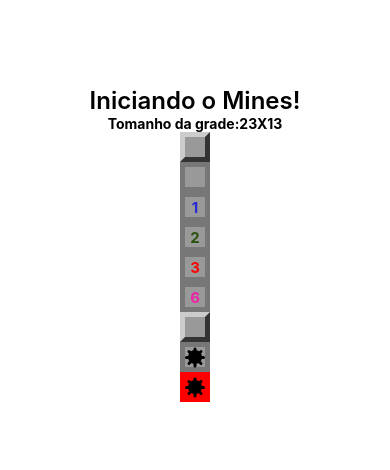
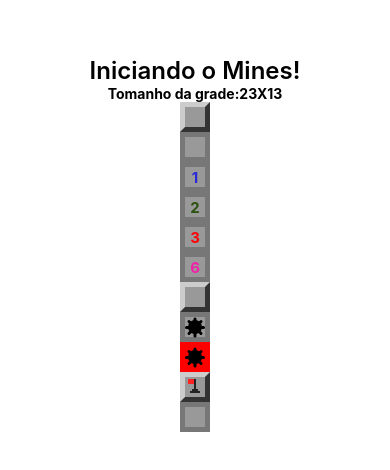
Before and after one commit to T-Terra/mines, a React Native app: screen / in a window 390 px wide. Shown: the part 194-664 px from the top of the page. Built offline with nearby package versions, Linux system fonts and the light colour scheme.

Commit message:
feat: add flags

```diff
--- a/src/App.tsx
+++ b/src/App.tsx
@@ -27,6 +27,8 @@
         <Field mined/>
         <Field mined opened/>
         <Field mined opened exploded/>
+        <Field flagged/>
+        <Field flagged opened/>
       </SafeAreaView>
     );
   }
--- a/src/components/Field.tsx
+++ b/src/components/Field.tsx
@@ -2,15 +2,17 @@
 import { View, StyleSheet, Text } from "react-native"
 import params from "../Params"
 import Mine from "./Mine"
+import Flag from "./Flag"
 
 export default props => {
 
-    const { mined, opened, nearMines, exploded } = props
+    const { mined, opened, nearMines, exploded, flagged } = props
 
     const styleField = [styles.field]
     if(opened) styleField.push(styles.opened)
     if(exploded) styleField.push(styles.exploded)
-    if(styleField.length === 1) styleField.push(styles.regular)
+    if(flagged) styleField.push(styles.flagged)
+    if(!opened && !exploded) styleField.push(styles.regular)
 
     let color = null
     if(nearMines > 0) {
@@ -25,6 +27,7 @@
             {!mined && opened && nearMines > 0 ?
                 <Text style={[styles.label, { color: color }]}>{nearMines}</Text> : false}
             {mined && opened ? <Mine/> : false}
+            {flagged && !opened ? <Flag /> : false}
         </View>
     )
 }
--- /dev/null
+++ b/src/components/Flag.tsx
@@ -0,0 +1,79 @@
+import React from "react"
+import { View, StyleSheet } from "react-native"
+
+export default props => {
+    return (
+        <View style={styles.container}>
+            <View style={[styles.flagPole, props.bigger ? styles.flagPoleBigger : null]} />
+            <View style={[styles.flag, props.bigger ? styles.flagBigger : null]} />
+            <View style={[styles.base1, props.bigger ? styles.base1Bigger : null]} />
+            <View style={[styles.base2, props.bigger ? styles.base2Bigger : null]} />
+        </View>
+    )
+}
+
+const styles = StyleSheet.create({
+    container: {
+        marginTop: 2,
+    },
+    flagPole: {
+        position: "absolute",
+        height: 14,
+        width: 2,
+        backgroundColor: '#222',
+        marginLeft: 9,
+    },
+    flag: {
+        position: "absolute",
+        height: 5,
+        width: 6,
+        backgroundColor: '#F22',
+        marginLeft: 3,
+    },
+    base1: {
+        position: "absolute",
+        height: 2,
+        width: 6,
+        backgroundColor: '#222',
+        marginLeft: 7,
+        marginTop: 10,
+    },
+    base2: {
+        position: "absolute",
+        height: 2,
+        width: 10,
+        backgroundColor: '#222',
+        marginLeft: 5,
+        marginTop: 12,
+    },
+    flagPoleBigger: {
+        //position: "absolute",
+        height: 28,
+        width: 4,
+        //backgroundColor: '#222',
+        marginLeft: 16,
+    },
+    flagBigger: {
+        //position: "absolute",
+        height: 10,
+        width: 14,
+        //backgroundColor: '#F22',
+        marginLeft: 3,
+    },
+    base1Bigger: {
+        //position: "absolute",
+        height: 4,
+        width: 12,
+        //backgroundColor: '#222',
+        marginLeft: 12,
+        marginTop: 20,
+    },
+    base2Bigger: {
+        //position: "absolute",
+        height: 4,
+        width: 20,
+        //backgroundColor: '#222',
+        marginLeft: 8,
+        marginTop: 24,
+    },
+})
```
